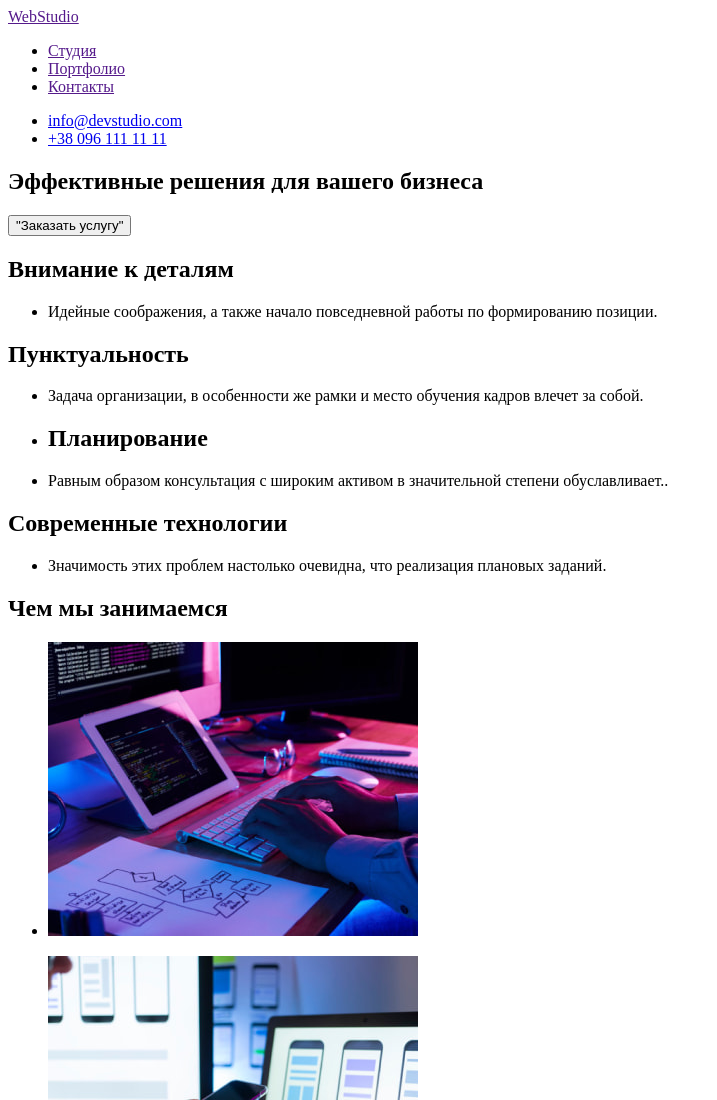
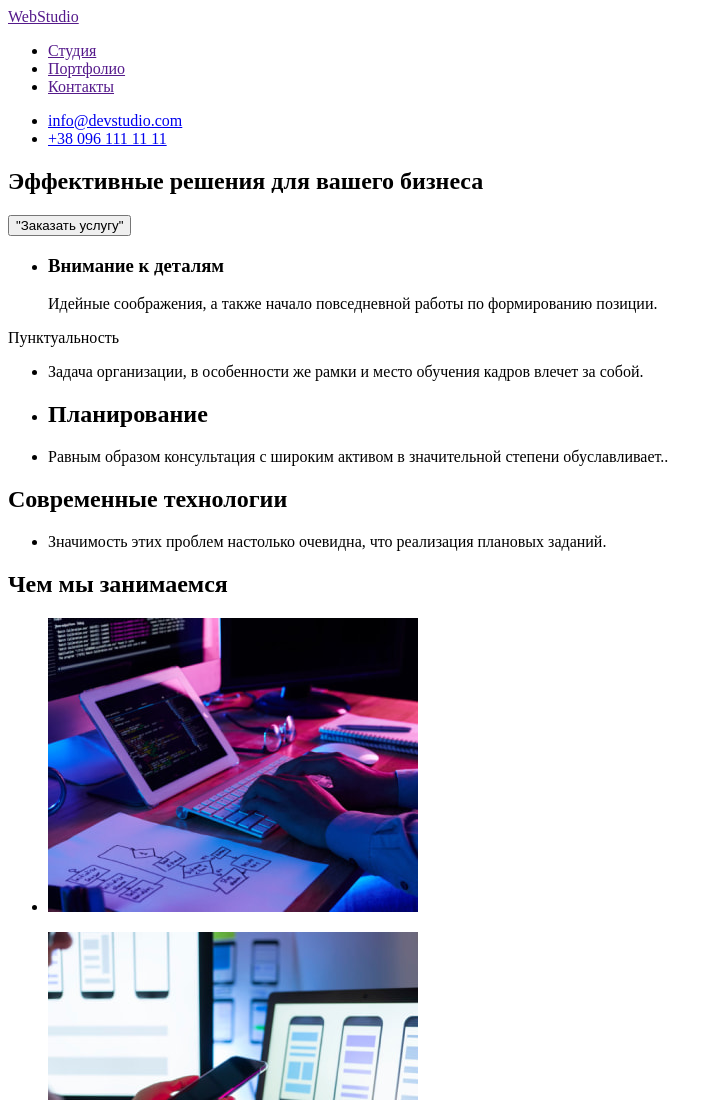
Before and after one commit to Alex2022Sander/goit-markup-hw-01, a plain HTML site: page index.html in a window 1280 px wide. Shown: the top 1100 px of the page, without its empty margins (0-717 px from the left). Drawn offline with Linux system fonts and the light colour scheme.

Commit message:
Update index.html

```diff
--- a/index.html
+++ b/index.html
@@ -25,16 +25,9 @@
         </ul>
     </nav>
         <ul>
-
-            <li>
-                <a href="mailto:info@devstudio.com">info@devstudio.com</a>
-            </li>
-
-
-            <li>
-                <a href="tel:+380961111111">+38 096 111 11 11</a>
-            </li>
-        </ul>
+            <li><a href="mailto:info@devstudio.com">info@devstudio.com</a></li>
+            <li><a href="tel:+380961111111">+38 096 111 11 11</a></li>
+       </ul>
 
     </header>
     <!--герой-->
@@ -48,16 +41,18 @@
  <!--особенности-->
  <section>
 
-<h2>Внимание к деталям</h2>
+<h2 hidden>Внимание к деталям</h2>
+
 <ul>
 <li>
-    <a>Идейные соображения, а также начало повседневной работы по формированию позиции.</a>
+    <h3>Внимание к деталям</h3>
+    <p>Идейные соображения, а также начало повседневной работы по формированию позиции.</p>
 </li>
 </ul>
-<h2>Пунктуальность</h2>
+<p>Пунктуальность</p>
 <ul>
 <li>
-    <a>Задача организации, в особенности же рамки и место обучения кадров влечет за собой.</a>
+    <p>Задача организации, в особенности же рамки и место обучения кадров влечет за собой.</p>
 </li>
 </ul>
 <ul>
```
